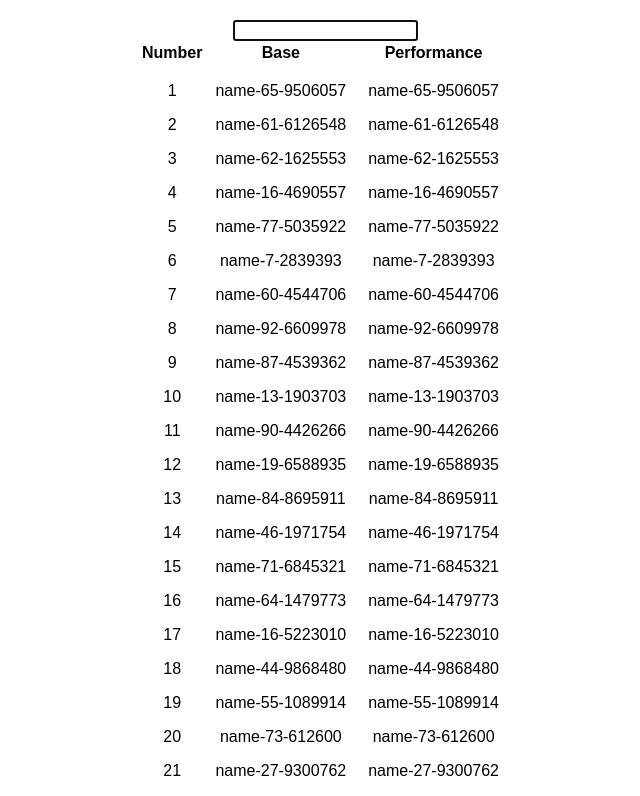
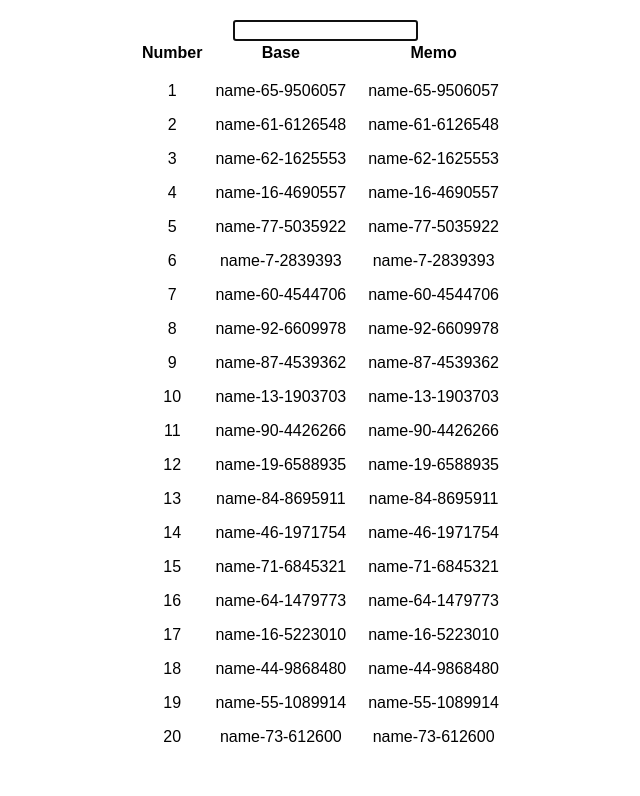
Before and after one commit to sarawuth-pimsai/searchdata, a React (Create React App) app: page / in a window 1280 px wide. Shown: the top 796 px of the page, without its empty margins (315-955 px from the left). Built offline with nearby package versions, Linux system fonts and the light colour scheme.

Commit message:
Add useMemo result

```diff
--- a/src/App.js
+++ b/src/App.js
@@ -1,9 +1,9 @@
 import "./App.css";
-import React, { useState } from "react";
+import React, { useMemo, useState } from "react";
 import { generateData } from "./data";
 
 let caches = {};
-const limit = 100;
+const limit = 20;
 const data = generateData(1500);
 const search = (s, begin, result) => {
   if (begin >= data.length) return result;
@@ -26,11 +26,14 @@ const getResult = (w) => {
 };
 export default function App(props) {
   const defaultBegin = data.slice(0, limit);
+  const [worlding, setWording] = useState("");
   const [result2, setResult2] = useState(defaultBegin);
-  const [result, setResult] = useState(defaultBegin);
+  const memoResult = useMemo(() => {
+    return getResult(worlding).slice(0, limit);
+  }, [worlding]);
   const handleChange = (e) => {
     const w = e.target.value;
-    setResult(getResult(w).slice(0, 20));
+    setWording(w);
     const r2 = data.filter((d) => d.display.indexOf(e.target.value) > -1);
     setResult2(r2);
   };
@@ -58,7 +61,7 @@ export default function App(props) {
                   paddingRight: "10px",
                 }}
               >
-                Performance
+                Memo
               </th>
             </tr>
           </thead>
@@ -96,7 +99,7 @@ export default function App(props) {
                 }}
               >
                 <div>
-                  {result.map((d, i) => {
+                  {memoResult.map((d, i) => {
                     return <p key={`p_${i}`}>{d.display}</p>;
                   })}
                 </div>
```
